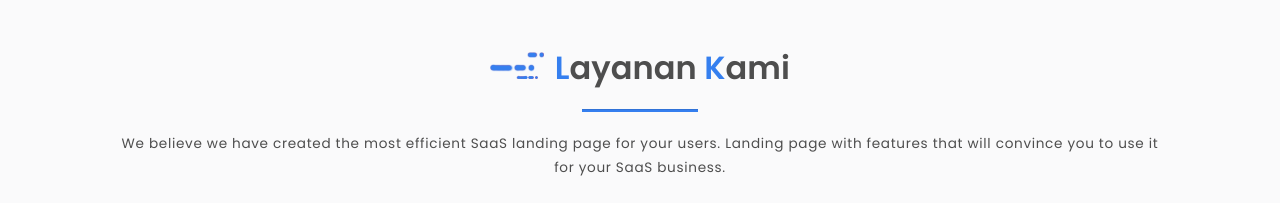
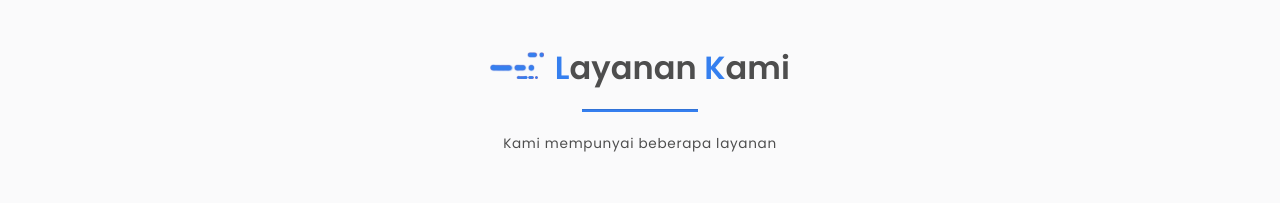
Before and after one commit to yudarmd/cybernet, a plain HTML site: page index.html in a window 1280 px wide. Shown: the part 1340-1543 px from the top of the page. Drawn offline with Linux system fonts and the light colour scheme.

Commit message:
update index

```diff
--- a/index.html
+++ b/index.html
@@ -167,9 +167,6 @@
                                 </div>
                                 <div class="link-horizontal">
                                     <ul>
-                                        <!-- <li>
-                                            <a class="btn btn-default primary-btn transparent">watch demo<img alt="video-icon" class="m-l-5" src="assets/images/saas1/video-icon.png"></a>
-                                        </li> -->
                                         <li>
                                             <a href="https://wa.me/6282231316699" class="btn btn-default primary-btn transparent">Daftar Sekarang</a>
                                         </li>
@@ -184,18 +181,6 @@
                                 <img src="assets/images/saas1/homepage.png" alt="image homepage" width="100%">
                             </div>
                         </div>
-                        <!-- <div>
-                        <div class="center-text slider-banner">
-                            <div class="owl-carousel owl-theme overflow-hidden slider-1">
-                                <div class="item">
-                                    <img alt="slid-banner" src="assets/images/saas1/slider-laptop2.png">
-                                </div>
-                                <div class="item">
-                                    <img alt="slid-banner" src="assets/images/saas1/slider-laptop2.png">
-                                </div>
-                            </div>
-                        </div>
-                    </div> -->
                     </div>
                 </div>
             </div>
@@ -255,7 +240,7 @@
                             </div>
                             <hr>
                             <div class="sub-title">
-                                <p class="p-padding">We believe we have created the most efficient SaaS landing page for your users. Landing page with features that will convince you to use it for your SaaS business.</p>
+                                <p class="p-padding">Kami mempunyai beberapa layanan</p>
                             </div>
                         </div>
                     </div>
```
